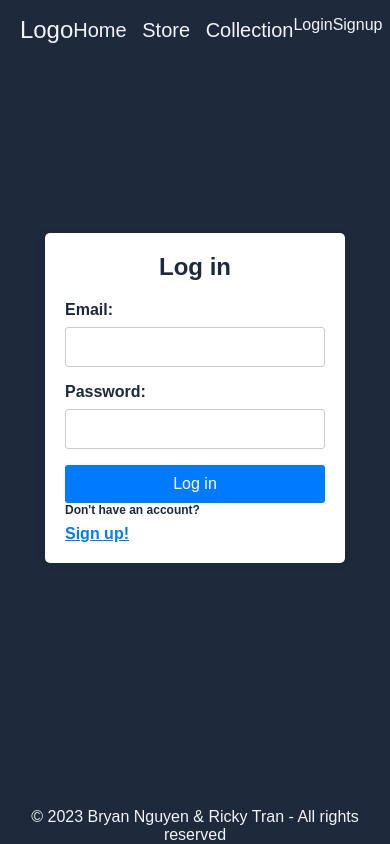
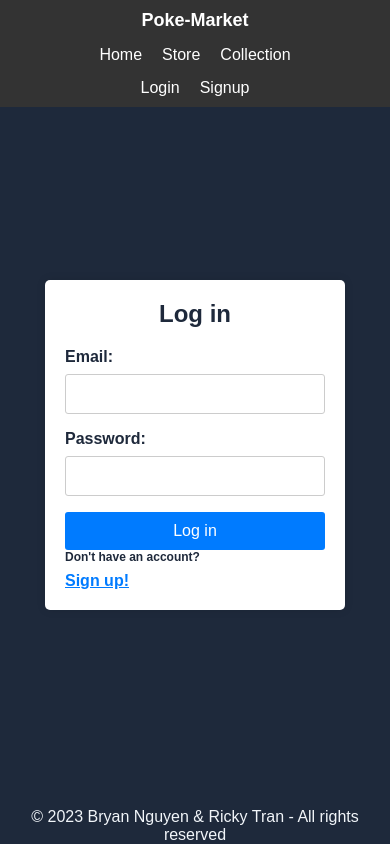
Before and after one commit to BryanNguyen03/Poke-Market, a React (Create React App) app in the folder frontend/: page /login in a window 390 px wide. Built offline with nearby package versions, Linux system fonts and the light colour scheme.

Commit message:
Styling changes. Updated navbar styling. Added loading message for store page.

```diff
--- a/frontend/src/components/Navbar.tsx
+++ b/frontend/src/components/Navbar.tsx
@@ -15,8 +15,8 @@ const Navbar: React.FC = () => {
 
   return (
     <nav className="navbar">
-      <Link className="logo" to="/">
-        Logo
+      <Link className="websiteName" to="/">
+        Poke-Market
       </Link>
 
       <div className="links">
@@ -25,17 +25,17 @@ const Navbar: React.FC = () => {
         <Link to="/collection">Collection</Link>
       </div>
 
-      {!user && (
-        <div>
+      {!user ? (
+        <div className="login-signup-links">
           <Link to="/login">Login</Link>
           <Link to="/signup">Signup</Link>
         </div>
-      )}
-
-      {user && (
-        <div>
-          <span>{user.email}</span>
-          <button onClick={handleClick}>Log out</button>
+      ) : (
+        <div className="user-section">
+          <span className="user-email">{user.email}</span>
+          <button className="logout-button" onClick={handleClick}>
+            Log out
+          </button>
         </div>
       )}
     </nav>
--- a/frontend/src/pages/Store.tsx
+++ b/frontend/src/pages/Store.tsx
@@ -15,6 +15,7 @@ interface Pokemon {
 const Store: React.FC = () => {
   // list of Pokemon
   const [pokemonList, setPokemon] = useState<Pokemon[]>([]);
+  const [loading, setLoading] = useState(false);
 
   /**
    * Function that takes in an id and gets the data for the corresponding Pokemon
@@ -45,6 +46,7 @@ const Store: React.FC = () => {
    * Function to load our daily Pokemon cards
    */
   const getPokemon = async () => {
+    setLoading(true);
     let loadedArray: Pokemon[] = [];
 
     // Get 4 random Pokemon cards for daily store
@@ -56,6 +58,7 @@ const Store: React.FC = () => {
 
     // set our list of Pokemon to loadedArray
     setPokemon(loadedArray);
+    setLoading(false);
   };
 
   // Load cards on first render
@@ -65,6 +68,8 @@ const Store: React.FC = () => {
 
   return (
     <div className="storeContainer">
+      {loading ? <div className="loadingMessage">Loading</div> : null}
+
       <div className="pokemonCards">
         {pokemonList.map((pokemon) => (
           <ProductCard key={pokemon.pokemonNum} pokemon={pokemon} />
--- a/frontend/src/styles/Navbar.css
+++ b/frontend/src/styles/Navbar.css
@@ -1,30 +1,105 @@
 .navbar {
-    display: flex;
-    justify-content: space-between;
-    padding: 1rem;
-    margin: 0 1vw 0 1vw;
+  display: flex;
+  justify-content: space-between;
+  align-items: center;
+  background-color: #333;
+  color: white;
+  padding: 10px 20px;
 }
 
-.navbar a {
-    text-decoration: none;
-    color: inherit;
-}
-
-.logo {
-    font-size: 1.5em;
+.websiteName {
+  text-decoration: none;
+  color: white;
+  font-size: 24px;
+  font-weight: bold;
 }
 
 .links {
-    display: flex;
-    justify-content: center;
-    align-items: center;
-    gap: 4vw;
+  display: flex;
+  gap: 20px;
+  list-style-type: none;
 }
 
 .links a {
-    font-size: 1.25em;
+  text-decoration: none;
+  color: white;
+  font-weight: 500;
+  transition: color 0.3s;
 }
 
 .links a:hover {
-    font-size: 1.35em;
+  color: #ff9900;
 }
+
+.user-section {
+  display: flex;
+  align-items: center;
+}
+
+.user-email {
+  font-weight: 500;
+  margin-right: 20px;
+}
+
+.logout-button {
+  background-color: #ff9900;
+  color: #333;
+  border: none;
+  padding: 10px 20px;
+  border-radius: 5px;
+  cursor: pointer;
+  font-weight: 500;
+  transition: background-color 0.3s;
+}
+
+.logout-button:hover {
+  background-color: #333;
+  color: white;
+}
+
+.login-signup-links {
+  display: flex;
+  gap: 20px;
+  list-style-type: none;
+}
+
+.login-signup-links a {
+  text-decoration: none;
+  color: white;
+  font-weight: 500;
+  transition: color 0.3s;
+}
+
+.login-signup-links a:hover {
+  color: #ff9900;
+}
+
+/* Mobile styles */
+@media (max-width: 768px) {
+  .navbar {
+    flex-direction: column;
+    padding: 10px;
+  }
+
+  .websiteName {
+    font-size: 18px;
+    margin-bottom: 10px;
+  }
+
+  .links a {
+    margin: 5px 0;
+  }
+
+  .user-section,
+  .login-signup-links {
+    margin-top: 10px;
+  }
+
+  .user-email {
+    display: block;
+  }
+
+  .logout-button {
+    margin-top: 10px;
+  }
+}
--- a/frontend/src/styles/ProductCard.css
+++ b/frontend/src/styles/ProductCard.css
@@ -16,7 +16,8 @@
   padding: 10px;
 }
 
-.storeContainer {
+.storeContainer,
+.loadingMessage {
   display: flex;
   flex-direction: column;
   align-items: center;
@@ -25,6 +26,7 @@
   overflow-y: auto;
   margin-bottom: 40px;
   padding: 10px;
+  margin-top: 40px;
 }
 
 /* ######################## CARD STYLING ##################### */
```
